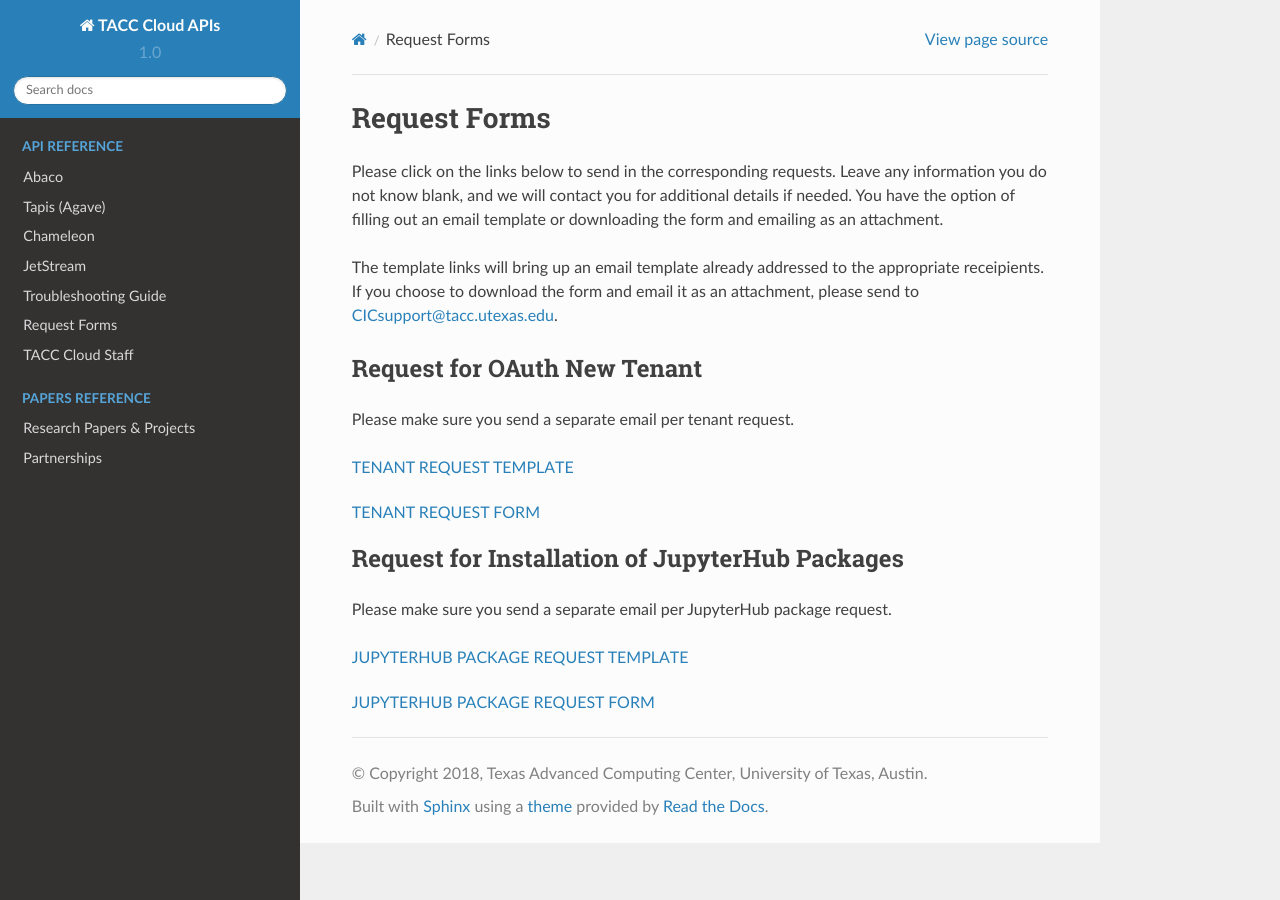
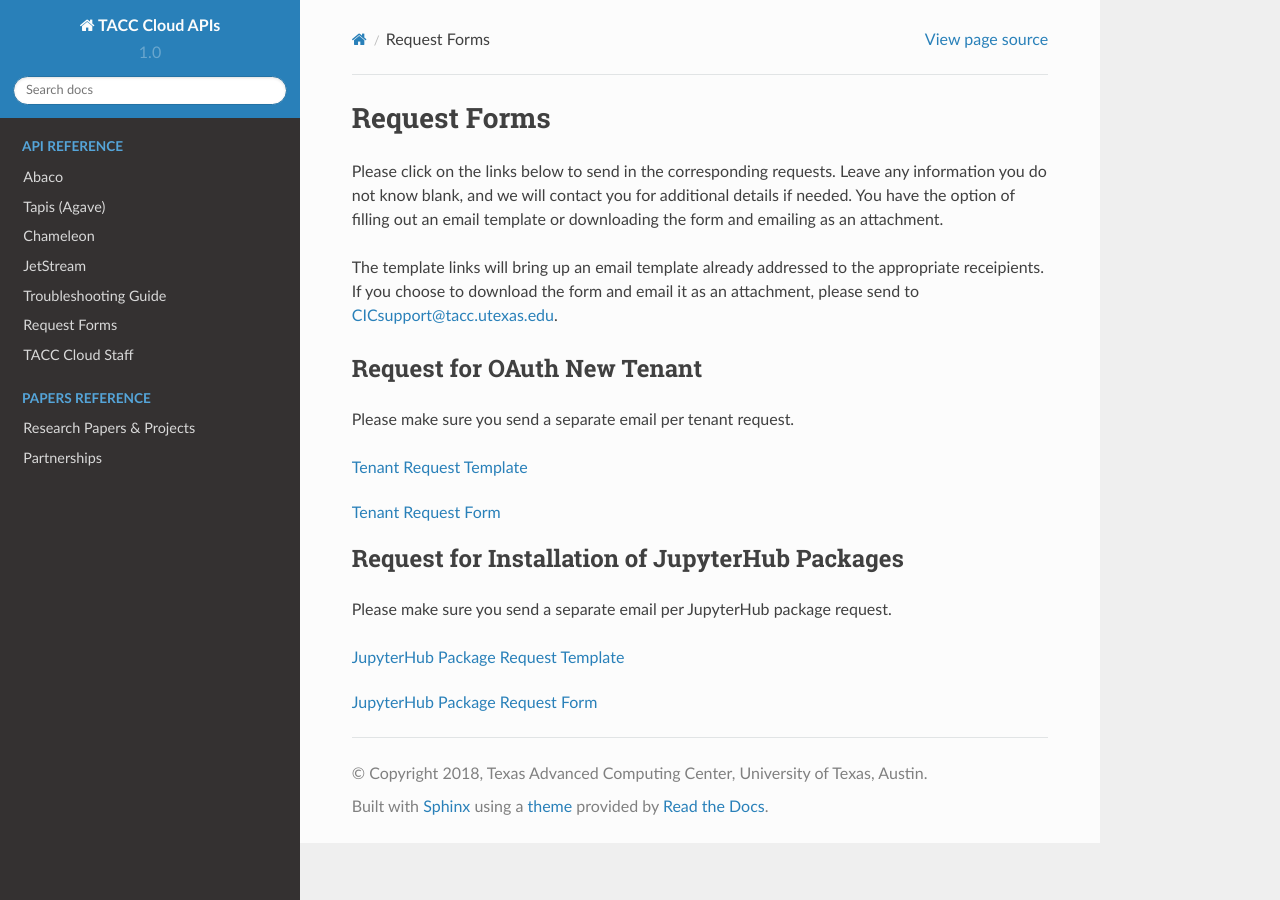
Before and after one commit to TACC-Cloud/tacc-cloud-docs, a Sphinx documentation site: the page built from docs/resources/request-forms.rst, in a window 1280 px wide. Built offline with Sphinx 7.4.7 and the Read the Docs theme 2.0.0, drawn with Linux system fonts in a browser that asks for light colours; part of the change alters nothing that is shown.

```diff
--- a/docs/resources/request-forms.rst
+++ b/docs/resources/request-forms.rst
@@ -15,12 +15,12 @@ Request for OAuth New Tenant
 
 Please make sure you send a separate email per tenant request.
 
-`TENANT REQUEST TEMPLATE <mailto:cic@consult.tacc.utexas.edu?cc=cicsupport@tacc.utexas.edu&Subject=Tenant%20Request:%20&body=Created%20Via%20Email%0d%0d-------%0d%0dYour %20Name:%0d%0d%0dTenant%20Name:%0d%0d%0dTenant%20URL:%0d%0d%0dTenant%20Owner%20Name:%0d%0d%0dTenant%20Owner%20Email:%0d%0d%0dTenant%20Admin%20Accounts:%0d%0d%0dTenant%20Identity%20Provider:%0d%0d%0dService%20Capacity%20Needed%20(if%20any):%0d%0d%0dGrant%20or%20Funding%20Source%0d%0d%0dProject%20Description:%0d%0d%0dAdditional%20Services%20Needed%20(e.g.%20JupyterHub)%0d%0d%0dOther%20Information:>`_
+`Tenant Request Template <mailto:cicsupport@tacc.utexas.edu&Subject=Tenant%20Request:%20&body=Created%20Via%20Email%0d%0d-------%0d%0dYour %20Name:%0d%0d%0dTenant%20Name:%0d%0d%0dTenant%20URL:%0d%0d%0dTenant%20Owner%20Name:%0d%0d%0dTenant%20Owner%20Email:%0d%0d%0dTenant%20Admin%20Accounts:%0d%0d%0dTenant%20Identity%20Provider:%0d%0d%0dService%20Capacity%20Needed%20(if%20any):%0d%0d%0dGrant%20or%20Funding%20Source%0d%0d%0dProject%20Description:%0d%0d%0dAdditional%20Services%20Needed%20(e.g.%20JupyterHub)%0d%0d%0dOther%20Information:>`_
 
 
 .. raw:: html
 
-   <a href="https://drive.google.com/file/d/1H84L1wXsSmIjYIO9HqhVsiwo6LJ5GAFs/view?usp=sharing" download>TENANT REQUEST FORM</a><br><br>
+   <a href="https://drive.google.com/file/d/1H84L1wXsSmIjYIO9HqhVsiwo6LJ5GAFs/view?usp=sharing" download>Tenant Request Form</a><br><br>
 
 
 Request for Installation of JupyterHub Packages
@@ -28,8 +28,8 @@ Request for Installation of JupyterHub Packages
 
 Please make sure you send a separate email per JupyterHub package request.
 
-`JUPYTERHUB PACKAGE REQUEST TEMPLATE <mailto:cic@consult.tacc.utexas.edu?cc=cicsupport@tacc.utexas.edu&Subject=JupyterHub%20Package%20Request:&body=Created%20Via%20Email%0d%0d-------%0d%0dYour%20Name:%0d%0d%0dYour%20Email:%0d%0d%0dTenant(s)%20to%20install%20packages%20for:%0d%0d%0dPackage%20Name%20and%20version:%0d%0d%0dHow%20it%20is%20installed%20(pip,%20conda,%20or%20other):%0d%0d%0dIf%20"other"%20installation%20type%20above,%20provide%20details:%0d%0d%0dHow%20to%20import%20package:>`_
+`JupyterHub Package Request Template <mailto:cicsupport@tacc.utexas.edu&Subject=JupyterHub%20Package%20Request:&body=Created%20Via%20Email%0d%0d-------%0d%0dYour%20Name:%0d%0d%0dYour%20Email:%0d%0d%0dTenant(s)%20to%20install%20packages%20for:%0d%0d%0dPackage%20Name%20and%20version:%0d%0d%0dHow%20it%20is%20installed%20(pip,%20conda,%20or%20other):%0d%0d%0dIf%20"other"%20installation%20type%20above,%20provide%20details:%0d%0d%0dHow%20to%20import%20package:>`_
 
 .. raw:: html
 
-   <a href="https://drive.google.com/file/d/1C40gKH7sae2GmOVgc4TIcpaHDiSfr3RZ/view?usp=sharing" download>JUPYTERHUB PACKAGE REQUEST FORM</a><br>
+   <a href="https://drive.google.com/file/d/1C40gKH7sae2GmOVgc4TIcpaHDiSfr3RZ/view?usp=sharing" download>JupyterHub Package Request Form</a><br>
```
